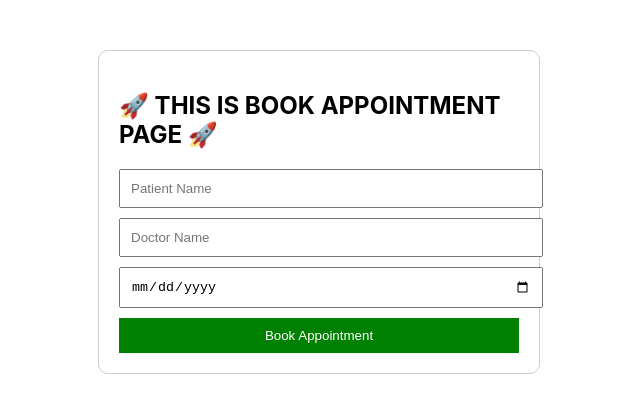
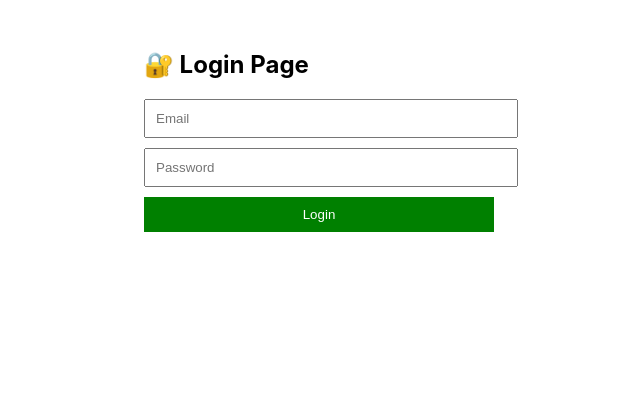
Before and after one commit to ritishareddy565-hue/book-a-doctor, a React (Create React App) app in the folder frontend/: page / in a window 1280 px wide. Shown: the top 412 px of the page, without its empty margins (321-961 px from the left). Built offline with nearby package versions, Linux system fonts and the light colour scheme.

Commit message:
Added Login Page

```diff
--- a/frontend/src/App.js
+++ b/frontend/src/App.js
@@ -1,7 +1,7 @@
-import BookAppointment from "./BookAppointment";
+import Login from "./Login";
 
 function App() {
-  return <BookAppointment />;
+  return <Login />;
 }
 
 export default App;
--- a/frontend/src/login.js
+++ b/frontend/src/login.js
@@ -1,25 +1,41 @@
+import React from "react";
+
 function Login() {
   return (
-    <div style={{ textAlign: "center", marginTop: "100px" }}>
-      <h1>Book A Doctor</h1>
+    <div style={{ width: "350px", margin: "50px auto" }}>
+      <h2>🔐 Login Page</h2>
 
       <input
         type="email"
-        placeholder="Enter Email"
+        placeholder="Email"
+        style={{
+          width: "100%",
+          padding: "10px",
+          marginBottom: "10px",
+        }}
       />
-
-      <br />
-      <br />
 
       <input
         type="password"
-        placeholder="Enter Password"
+        placeholder="Password"
+        style={{
+          width: "100%",
+          padding: "10px",
+          marginBottom: "10px",
+        }}
       />
 
-      <br />
-      <br />
-
-      <button>Login</button>
+      <button
+        style={{
+          width: "100%",
+          padding: "10px",
+          background: "green",
+          color: "white",
+          border: "none",
+        }}
+      >
+        Login
+      </button>
     </div>
   );
 }
```
Also changed, not shown: frontend/src/DoctorDashboard.js (+32 -23 lines), frontend/src/PatientDasboard.js (added, +27 -0 lines).
